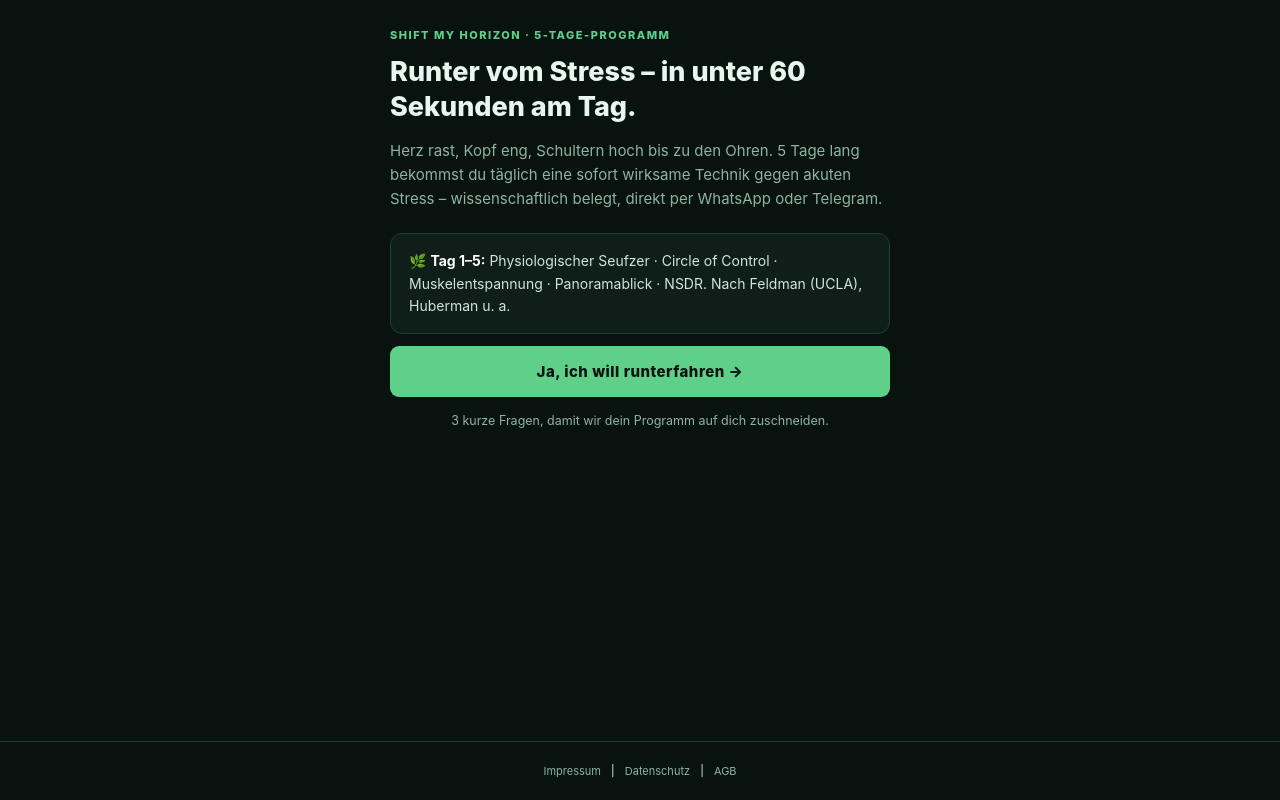
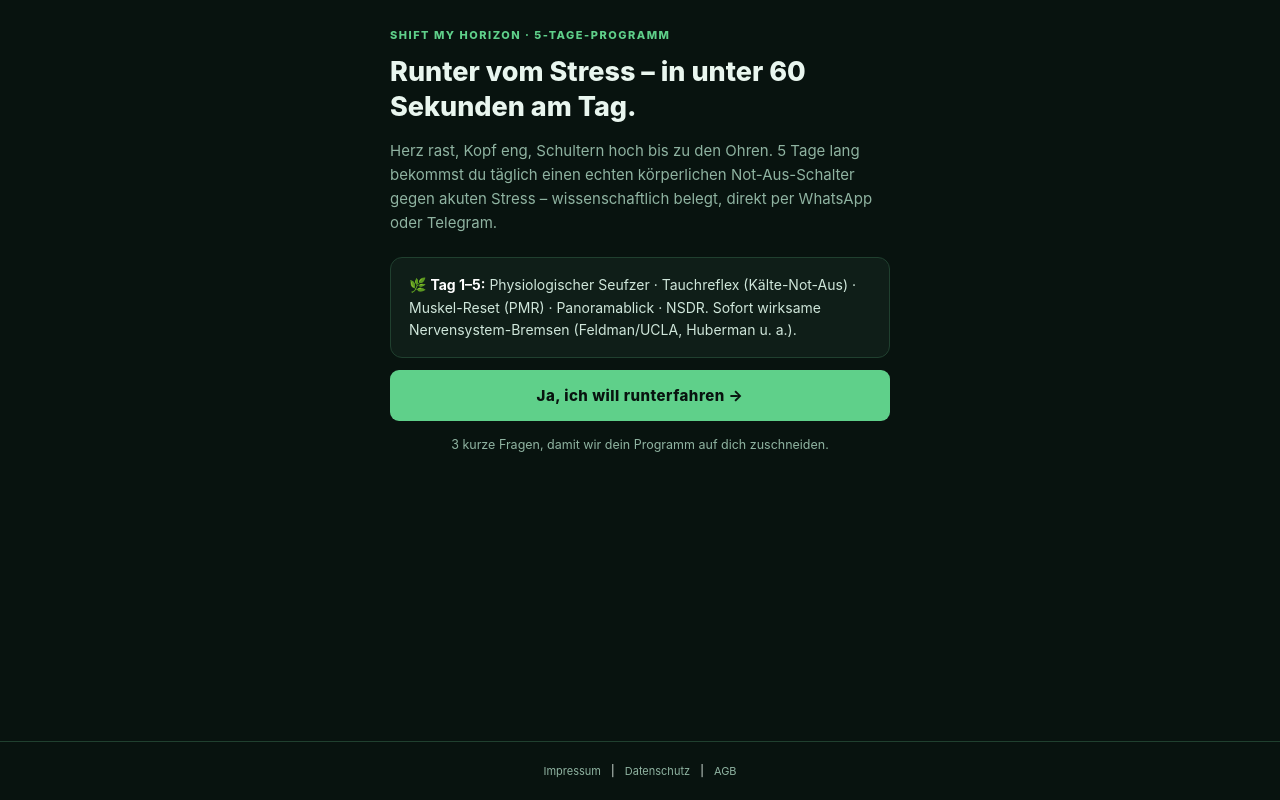
Before and after one commit to helloappwalkwithme-creator/website, a plain HTML site: page stress.html in a window 1280 px wide. Drawn offline with nearby package versions, Linux system fonts and the light colour scheme.

Commit message:
copy(stress): update intro card (dive reflex replaces circle-of-control)

```diff
--- a/stress.html
+++ b/stress.html
@@ -46,8 +46,8 @@
     <div class="step active" id="s-intro">
         <div class="kicker">Shift My Horizon · 5-Tage-Programm</div>
         <h1>Runter vom Stress – in unter 60 Sekunden am Tag.</h1>
-        <p class="sub">Herz rast, Kopf eng, Schultern hoch bis zu den Ohren. 5 Tage lang bekommst du täglich eine sofort wirksame Technik gegen akuten Stress – wissenschaftlich belegt, direkt per WhatsApp oder Telegram.</p>
-        <div class="card">🌿 <b>Tag 1–5:</b> Physiologischer Seufzer · Circle of Control · Muskelentspannung · Panoramablick · NSDR. Nach Feldman (UCLA), Huberman u. a.</div>
+        <p class="sub">Herz rast, Kopf eng, Schultern hoch bis zu den Ohren. 5 Tage lang bekommst du täglich einen echten körperlichen Not-Aus-Schalter gegen akuten Stress – wissenschaftlich belegt, direkt per WhatsApp oder Telegram.</p>
+        <div class="card">🌿 <b>Tag 1–5:</b> Physiologischer Seufzer · Tauchreflex (Kälte-Not-Aus) · Muskel-Reset (PMR) · Panoramablick · NSDR. Sofort wirksame Nervensystem-Bremsen (Feldman/UCLA, Huberman u. a.).</div>
         <button class="btn" onclick="go('s-q1')">Ja, ich will runterfahren →</button>
         <p class="sub" style="text-align:center;margin-top:14px;font-size:12.5px;">3 kurze Fragen, damit wir dein Programm auf dich zuschneiden.</p>
     </div>
```
